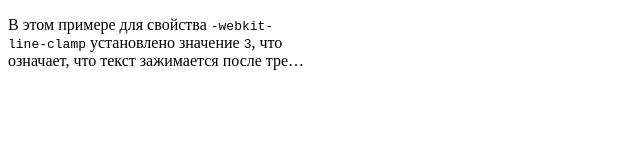
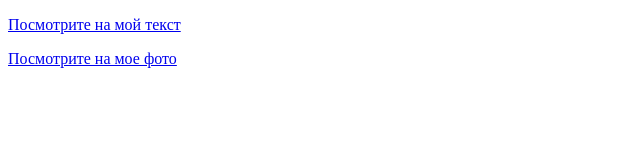
Before and after one commit to Andrsand/Lessons_Html, a plain HTML site: page index.html in a window 1280 px wide. Shown: the whole page, without its empty margins (0-640 px from the left). Drawn offline with Linux system fonts and the light colour scheme.

Commit message:
Example of links using href

```diff
--- a/index.html
+++ b/index.html
@@ -17,10 +17,7 @@
     </style>
 </head>
 <body>
-    <p class="webkit-line-clamp">
-        В этом примере для свойства <code>-webkit-line-clamp</code> установлено значение <code>3</code>, что означает, что текст зажимается после трех строк.
-        Многоточие будет показано в точке, где текст зажат.
-      </p>
-
+   <p><a href="text.txt">Посмотрите на мой текст</a></p>
+   <p><a href="bear.jpg">Посмотрите на мое фото</a> </p>
 </body>
 </html>
```
Also changed, not shown: bear.jpg (added), text.txt (added).
